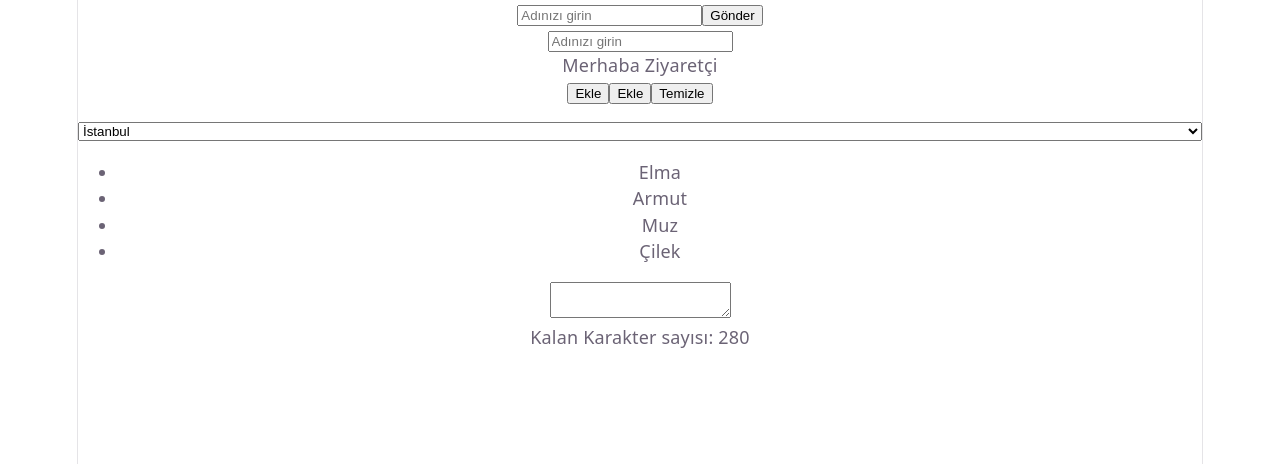
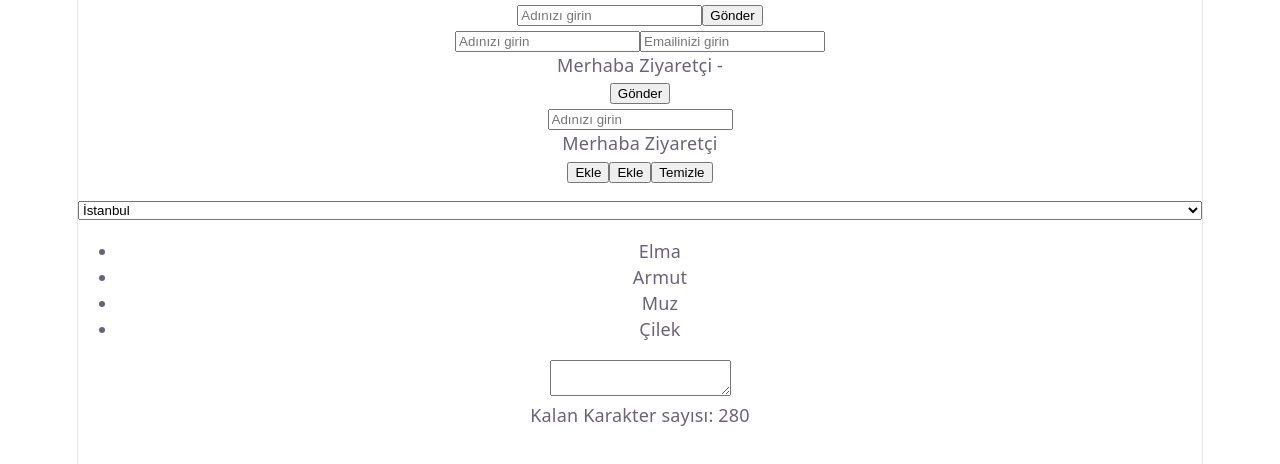
Before and after one commit to iclalinal/Kuzem-React-Dersi, a React (Vite) app: page / in a window 1280 px wide. Shown: the top 464 px of the page. Built offline with nearby package versions, Linux system fonts and the light colour scheme.

Commit message:
onSubmite doğrulama eklendi

```diff
--- a/src/App.tsx
+++ b/src/App.tsx
@@ -4,11 +4,13 @@ import IsimListesi from "./components/IsimListesi";
 import AdInput from "./components/AdInput";
 import KarakterSayimi from "./components/KarakterSayimi";
 import MiniForm from "./components/MiniForm";
+import KayitFormu from "./components/KayitFormu";
 
 function App(){
   return(
     <>
     <MiniForm />
+    <KayitFormu />
     <AdInput />
     <IsimListesi />
     <SehirSec />
--- /dev/null
+++ b/src/components/KayitFormu.tsx
@@ -0,0 +1,30 @@
+import {useState} from "react";
+
+function KayitFormu(){
+    const[form, setForm] = useState({ad: "", email: ""});
+    const [hata, setHata] = useState("");
+
+    const handleChange = (e: React.ChangeEvent<HTMLInputElement>) => {
+        setForm({...form, [e.target.name]: e.target.value});
+    }
+
+    const handleSubmit = (e: React.FormEvent<HTMLFormElement>) => {
+        e.preventDefault();
+        if(form.ad.trim() === "" || form.email.trim() === ""){
+            setHata("Lütfen tüm alanları doldurun");
+            return;
+        }
+        setHata("");
+    }
+
+    return(
+        <form onSubmit={handleSubmit}>
+            <input name="ad" value={form.ad} onChange={handleChange} placeholder="Adınızı girin" />
+            <input name="email" value={form.email} onChange={handleChange} placeholder="Emailinizi girin" />
+            {hata !== "" && <p style={{color: "red"}}>{hata}</p>}
+        <p>Merhaba {form.ad || "Ziyaretçi"} - {form.email}</p>
+        <button type="submit">Gönder</button>
+        </form>
+    )
+}
+export default KayitFormu;
```
